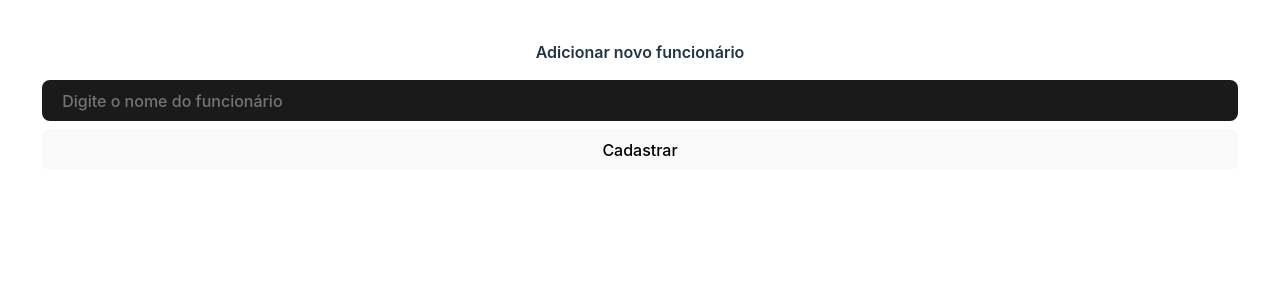
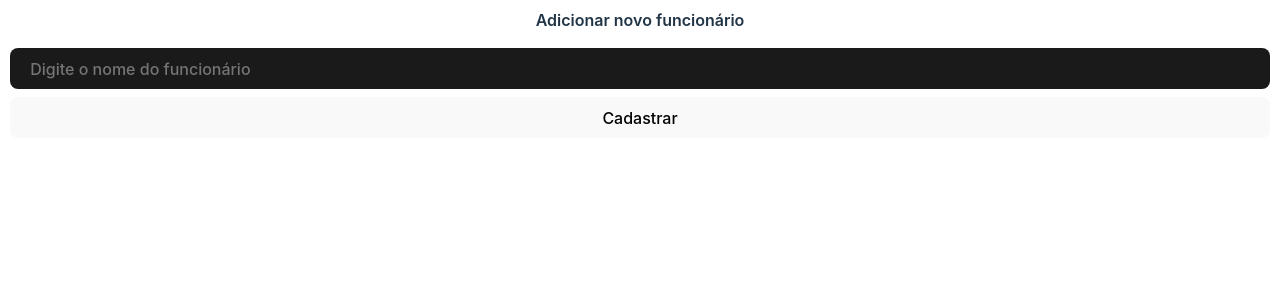
Before and after one commit to Maiquinho/react-lab, a React (Vite) app: page / in a window 1280 px wide. Shown: the top 300 px of the page. Built offline with nearby package versions, Linux system fonts and the light colour scheme.

Commit message:
build: set display flex on app stylesheet

```diff
--- a/src/App.css
+++ b/src/App.css
@@ -1,6 +1,13 @@
 #root {
   max-width: 1280px;
   margin: 0 auto;
-  padding: 2rem;
   text-align: center;
 }
+
+.App {
+  height: 100vh;
+  display: flex;
+  flex-direction: column;
+  justify-content: space-between;
+  gap: 12px;
+}
```
